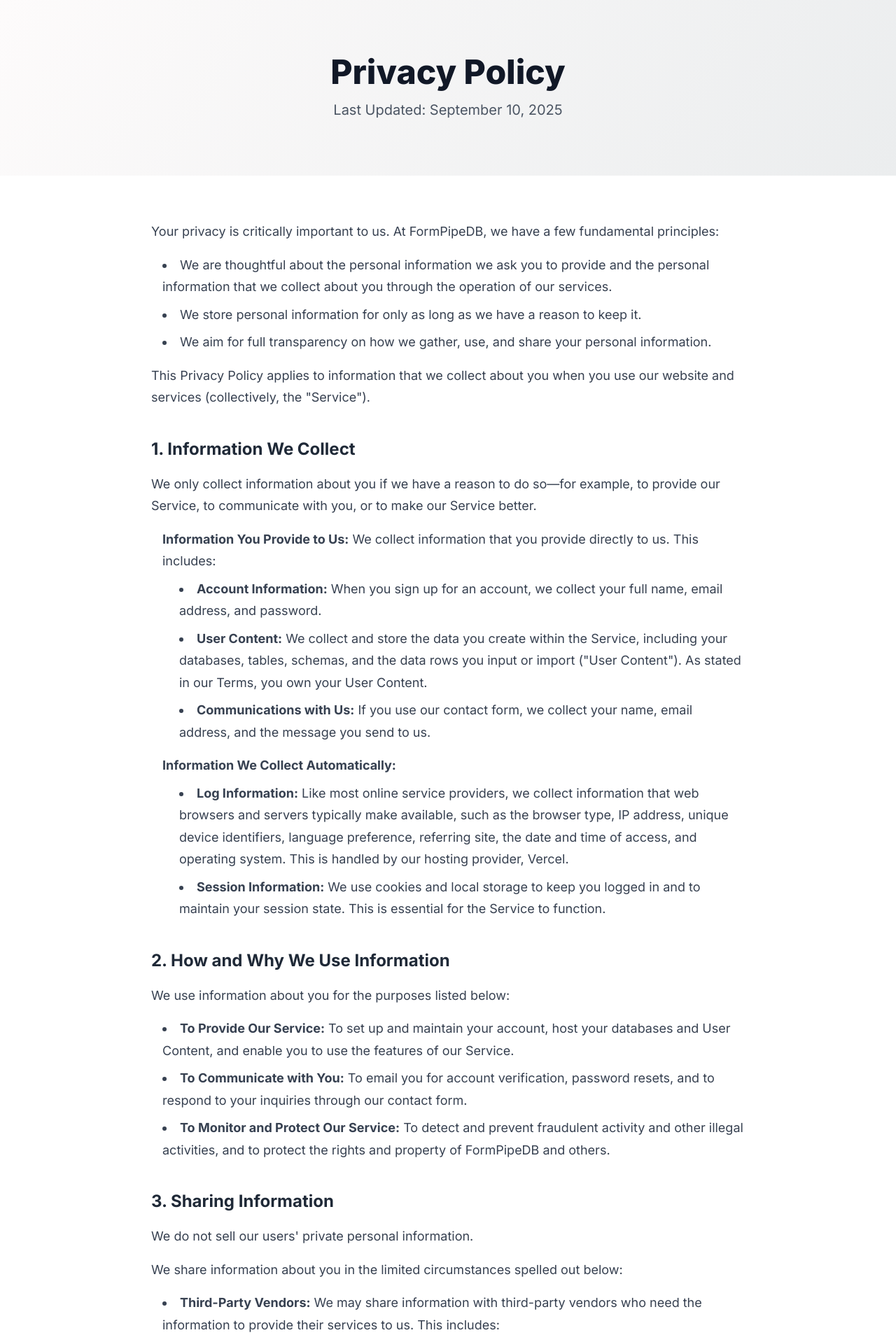
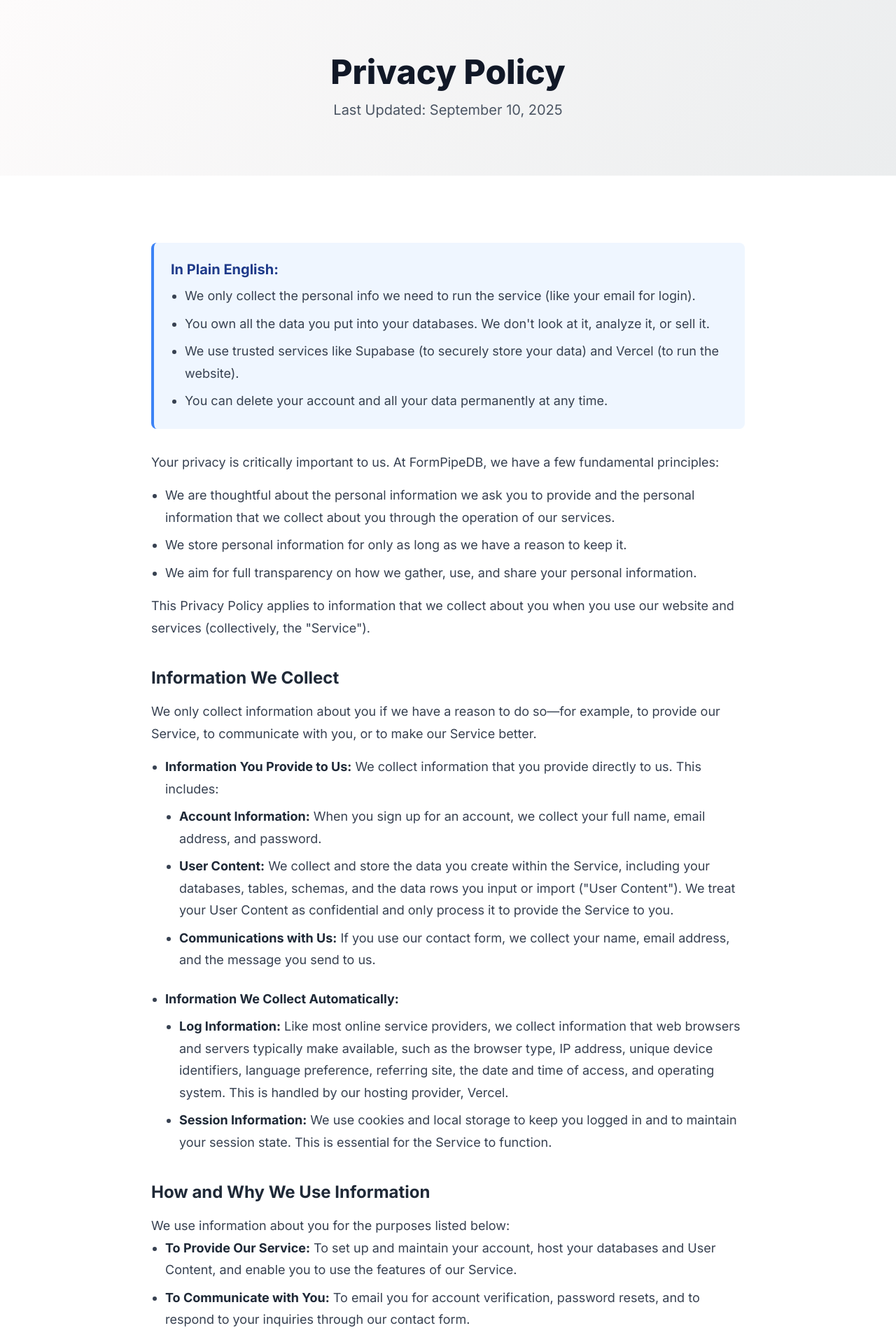
Before and after one commit to SakibHasanAdmin/formpipedb, a FastAPI app: page /privacy in a window 1280 px wide. Shown: the part 66-1974 px from the top of the page at 70% size. Run offline with FastAPI, Linux system fonts and the light colour scheme; some libraries are stand-ins or nearby versions.

Commit message:
terms and privacy

```diff
--- a/templates/privacy.html
+++ b/templates/privacy.html
@@ -12,6 +12,27 @@
         body {
             font-family: 'Inter', sans-serif;
         }
+        /* Replaced @apply with standard CSS for CDN compatibility */
+        .prose h2 {
+            font-size: 1.5rem; /* 24px */
+            line-height: 2rem; /* 32px */
+            font-weight: 700;
+            margin-top: 2.5rem; /* 40px */
+            margin-bottom: 1rem; /* 16px */
+        }
+        .prose p, .prose li {
+            font-size: 1.125rem; /* 18px */
+            line-height: 1.75;
+            color: #374151; /* text-gray-700 */
+        }
+        .prose ul {
+            list-style-type: disc;
+            list-style-position: outside;
+            margin-left: 1.25rem; /* 20px */
+        }
+        .prose ul > * + * { margin-top: 0.5rem; } /* space-y-2 */
+        .prose ul ul { margin-top: 0.5rem; }
+        .prose strong { font-weight: 600; color: #1f2937; }
         .gradient-bg {
             background: linear-gradient(120deg, #fdfbfb 0%, #ebedee 100%);
         }
@@ -63,49 +84,59 @@
         </section>
 
         <section class="py-16">
-            <div class="container mx-auto px-6 max-w-4xl privacy-content">
+            <div class="container mx-auto px-6 max-w-4xl prose">
+                <div class="bg-blue-50 border-l-4 border-blue-500 text-blue-800 p-6 rounded-lg my-8 not-prose">
+                    <h3 class="text-xl font-bold mb-2 text-blue-900">In Plain English:</h3>
+                    <ul class="list-disc list-inside space-y-2 text-base">
+                        <li>We only collect the personal info we need to run the service (like your email for login).</li>
+                        <li>You own all the data you put into your databases. We don't look at it, analyze it, or sell it.</li>
+                        <li>We use trusted services like Supabase (to securely store your data) and Vercel (to run the website).</li>
+                        <li>You can delete your account and all your data permanently at any time.</li>
+                    </ul>
+                </div>
+
                 <p>Your privacy is critically important to us. At FormPipeDB, we have a few fundamental principles:</p>
-                <ul class="list-disc mt-4 space-y-2">
+                <ul class="mt-4">
                     <li>We are thoughtful about the personal information we ask you to provide and the personal information that we collect about you through the operation of our services.</li>
                     <li>We store personal information for only as long as we have a reason to keep it.</li>
                     <li>We aim for full transparency on how we gather, use, and share your personal information.</li>
                 </ul>
                 <p class="mt-4">This Privacy Policy applies to information that we collect about you when you use our website and services (collectively, the "Service").</p>
 
-                <h2>1. Information We Collect</h2>
+                <h2>Information We Collect</h2>
                 <p>We only collect information about you if we have a reason to do so—for example, to provide our Service, to communicate with you, or to make our Service better.</p>
-                <ul class="list-none mt-4 space-y-4">
+                <ul class="list-none mt-4 space-y-6">
                     <li><strong>Information You Provide to Us:</strong> We collect information that you provide directly to us. This includes:
-                        <ul class="list-disc mt-2 space-y-2">
+                        <ul class="mt-2">
                             <li><strong>Account Information:</strong> When you sign up for an account, we collect your full name, email address, and password.</li>
-                            <li><strong>User Content:</strong> We collect and store the data you create within the Service, including your databases, tables, schemas, and the data rows you input or import ("User Content"). As stated in our Terms, you own your User Content.</li>
+                            <li><strong>User Content:</strong> We collect and store the data you create within the Service, including your databases, tables, schemas, and the data rows you input or import ("User Content"). We treat your User Content as confidential and only process it to provide the Service to you.</li>
                             <li><strong>Communications with Us:</strong> If you use our contact form, we collect your name, email address, and the message you send to us.</li>
                         </ul>
                     </li>
                     <li><strong>Information We Collect Automatically:</strong>
-                        <ul class="list-disc mt-2 space-y-2">
+                        <ul class="mt-2">
                             <li><strong>Log Information:</strong> Like most online service providers, we collect information that web browsers and servers typically make available, such as the browser type, IP address, unique device identifiers, language preference, referring site, the date and time of access, and operating system. This is handled by our hosting provider, Vercel.</li>
                             <li><strong>Session Information:</strong> We use cookies and local storage to keep you logged in and to maintain your session state. This is essential for the Service to function.</li>
                         </ul>
                     </li>
                 </ul>
 
-                <h2>2. How and Why We Use Information</h2>
+                <h2>How and Why We Use Information</h2>
                 <p>We use information about you for the purposes listed below:</p>
-                <ul class="list-disc mt-4 space-y-2">
+                <ul>
                     <li><strong>To Provide Our Service:</strong> To set up and maintain your account, host your databases and User Content, and enable you to use the features of our Service.</li>
                     <li><strong>To Communicate with You:</strong> To email you for account verification, password resets, and to respond to your inquiries through our contact form.</li>
                     <li><strong>To Monitor and Protect Our Service:</strong> To detect and prevent fraudulent activity and other illegal activities, and to protect the rights and property of FormPipeDB and others.</li>
                 </ul>
 
-                <h2>3. Sharing Information</h2>
+                <h2>Sharing Information</h2>
                 <p>We do not sell our users' private personal information.</p>
                 <p class="mt-4">We share information about you in the limited circumstances spelled out below:</p>
-                <ul class="list-disc mt-4 space-y-2">
+                <ul>
                     <li><strong>Third-Party Vendors:</strong> We may share information with third-party vendors who need the information to provide their services to us. This includes:
-                        <ul class="list-disc mt-2 space-y-1">
-                            <li><strong>Supabase:</strong> Provides our database hosting, authentication, and backend infrastructure.</li>
-                            <li><strong>Vercel:</strong> Hosts our web application.</li>
+                        <ul class="mt-2">
+                            <li><strong>Supabase:</strong> Provides our database hosting, authentication, and backend infrastructure. Your User Content is stored securely within our Supabase database.</li>
+                            <li><strong>Vercel:</strong> Hosts our web application. Vercel's logs may contain technical information like your IP address for security and debugging purposes.</li>
                             <li><strong>Email Providers:</strong> To send transactional emails like password resets and contact form submissions.</li>
                         </ul>
                     </li>
@@ -113,23 +144,23 @@
                     <li><strong>Business Transfers:</strong> In connection with any merger, sale of company assets, or acquisition of all or a portion of our business by another company, user information would likely be one of the assets that is transferred or acquired by a third party. If any of these events were to happen, this Privacy Policy would continue to apply to your information and the party receiving your information may continue to use your information, but only consistent with this policy.</li>
                 </ul>
 
-                <h2>4. Data Security</h2>
+                <h2>Data Security</h2>
                 <p>While no online service is 100% secure, we work very hard to protect information about you against unauthorized access, use, alteration, or destruction, and take reasonable measures to do so. We use reputable third-party services like Supabase and Vercel and enforce HTTPS on our Service.</p>
 
-                <h2>5. Your Rights and Choices</h2>
+                <h2>Your Rights and Choices</h2>
                 <p>You have several choices available when it comes to your information:</p>
-                <ul class="list-disc mt-4 space-y-2">
+                <ul>
                     <li><strong>Access and Correct Your Information:</strong> You can access and review your account information (email and name) through your user profile in the application dashboard.</li>
                     <li><strong>Delete Your Account:</strong> You can delete your account at any time using the "Delete Account" feature in the application dashboard. Please note that this action is irreversible and will permanently delete all of your account information and User Content from our Service.</li>
                 </ul>
 
-                <h2>6. Data Retention</h2>
+                <h2>Data Retention</h2>
                 <p>We retain your account information and User Content for as long as your account is active. If you choose to delete your account, we will initiate the permanent deletion of all your data from our active systems immediately.</p>
 
-                <h2>7. Changes to This Privacy Policy</h2>
+                <h2>Changes to This Privacy Policy</h2>
                 <p>We may update this Privacy Policy from time to time. If we make material changes, we will notify you by posting the new policy on this page and updating the "Last Updated" date. We encourage you to review this Privacy Policy periodically for any changes.</p>
 
-                <h2>8. Contact Us</h2>
+                <h2>Contact Us</h2>
                 <p>If you have any questions about this Privacy Policy, please contact us at admin.desql@formpipedb.com.</p>
             </div>
         </section>
```
Also changed, not shown: templates/terms.html (+30 -26 lines).
